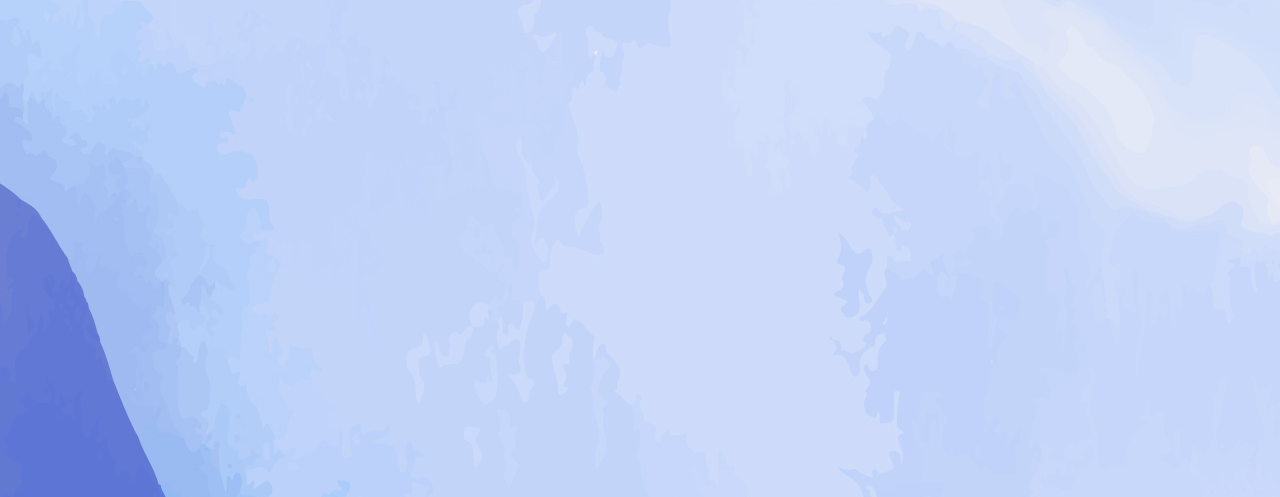
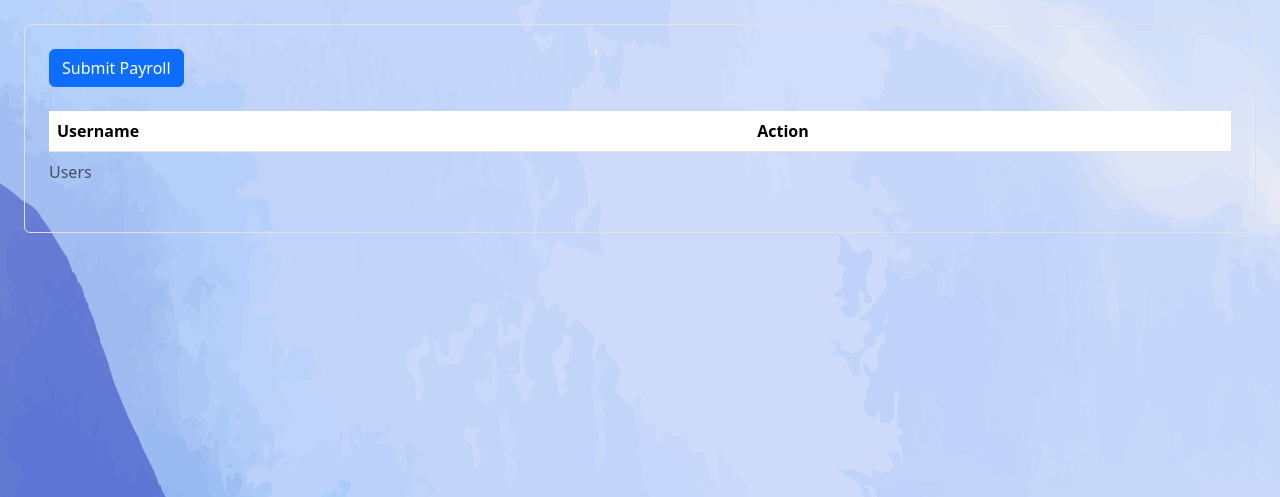
Before and after one commit to raiojiro/BlooSuite, a Django app: template templates/admin.html in a window 1280 px wide. Shown: the part 154-651 px from the top of the page. Run offline with Django 4.2, Linux system fonts and the light colour scheme; the template is opened without the code that fills it, so the values that code supplies are empty; style sheets or scripts are compiled from the project's sources.

Commit message:
show all users that are not admins in the admin dashboard, add payrolls, add payroll form for admins, let admins see payrolls of all users, show payrolls to users, set the user parameter with introspection if found when using @custom_login_required decorator

```diff
--- a/templates/admin.html
+++ b/templates/admin.html
@@ -1,5 +1,77 @@
 {% extends "base.html" %} {% block content %}
 <body>
   {% include "nav.html" %}
+  <div id="submit-modal" class="modal fade modal-xl" tabindex="-1">
+    <div class="modal-dialog modal-dialog-centered">
+      <form class="modal-content" action="/payroll/" method="POST">
+        {% csrf_token %}
+        <div class="modal-header">
+          <h5 class="modal-title">Submit Payroll</h5>
+          <button
+            type="button"
+            class="btn-close"
+            data-bs-dismiss="modal"
+            aria-label="Close"
+          ></button>
+        </div>
+        <div class="modal-body">
+          <div class="d-flex flex-column gap-2">
+            <label for="user_id">User</label>
+            <select name="user_id" id="user_id">
+              {% for user in users %}
+              <option value="{{ user.id }}">{{user.username}}</option>
+              {% endfor %}
+            </select>
+            <label for="amount">Amount</label>
+            <input type="text" name="amount" id="amount" />
+          </div>
+        </div>
+        <div class="modal-footer">
+          <button
+            type="button"
+            class="btn btn-secondary"
+            data-bs-dismiss="modal"
+          >
+            Close
+          </button>
+          <button type="submit" class="btn btn-primary">Submit</button>
+        </div>
+      </form>
+    </div>
+  </div>
+  <div class="p-4">
+    <div class="container-fluid border rounded p-4">
+      <button
+        class="btn btn-primary mb-4"
+        data-bs-toggle="modal"
+        data-bs-target="#submit-modal"
+      >
+        Submit Payroll
+      </button>
+      <table class="table">
+        <caption>
+          Users
+        </caption>
+        <thead>
+          <tr>
+            <th>Username</th>
+            <th>Action</th>
+          </tr>
+        </thead>
+        <tbody>
+          {% for user in users %} {% if user.role != "ADMIN" %}
+          <tr>
+            <td>{{ user.username }}</td>
+            <td>
+              <a href="{% url 'payroll' user.id %}"
+                ><i class="bi bi-credit-card text-black"></i
+              ></a>
+            </td>
+          </tr>
+          {% endif %} {% endfor %}
+        </tbody>
+      </table>
+    </div>
+  </div>
 </body>
 {% endblock %}
--- a/user/models.py
+++ b/user/models.py
@@ -34,3 +34,8 @@ class Project(models.Model):
 class User_group(models.Model):
     name = models.TextField()
     users = models.ManyToManyField(User)
+
+class Payroll(models.Model):
+    amount = models.DecimalField(max_digits=10, decimal_places=2)
+    created_at = models.DateTimeField(auto_now_add=True)
+    user = models.ForeignKey(User, on_delete=models.CASCADE)
--- a/user/urls.py
+++ b/user/urls.py
@@ -7,6 +7,7 @@ urlpatterns = [
     path("login/", views.login, name="login"),
     path("register/", views.register, name="register"),
     path("payroll/", views.payroll, name="payroll"),
+    path("payroll/<int:id>/", views.payroll, name="payroll"),
     path("tickets/", views.tickets, name="tickets"),
     path("ticket/", views.ticket, name="ticket"),
     path("logout/", views.logout, name="logout"),
```
Also changed, not shown: templates/payroll.html (+6 -24 lines), user/views.py (+33 -4 lines).
